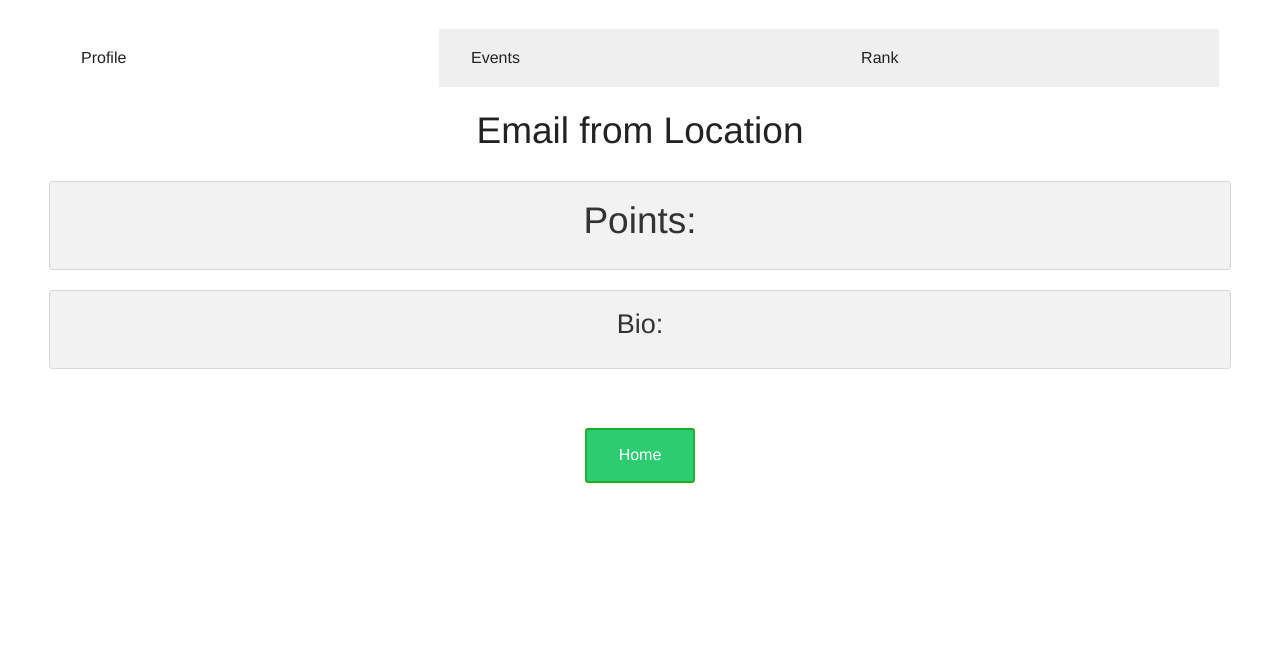
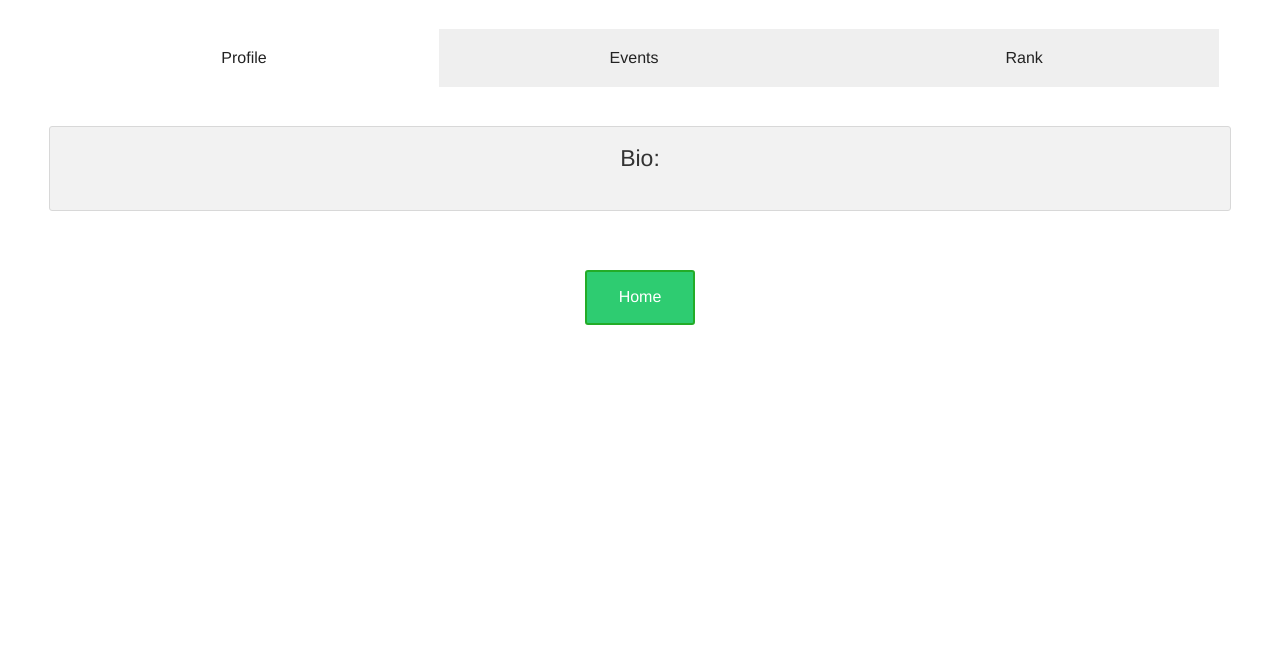
Before and after one commit to JointJBA/Scority, a PHP site: page /user.php in a window 1280 px wide. Shown: the part 135-800 px from the top of the page. Run offline with PHP 8.4, Linux system fonts and the light colour scheme; data that the repository does not hold is empty; some libraries are stand-ins or nearby versions.

Commit message:
Revert "made profile"
This reverts commit 5616f70c1e8addedcd25c85895a84390d9173052.

```diff
--- a/user.php
+++ b/user.php
@@ -32,7 +32,7 @@ $udata = explode(',', getUserInfo(getUserId($ema)));
 
 
 
-<div class="row fullWidth">
+<div class="row text-center fullWidth">
 <div class="row fullWidth">
 <div>
 <ul class="tabs" data-tab>
@@ -42,23 +42,14 @@ $udata = explode(',', getUserInfo(getUserId($ema)));
 </ul>
     <div class="inner">
 <div class="tabs-content">
-<div class="text-center content active" id="panel2-1">
-    <h2>Email from Location</h2>
+  <div class="content active" id="panel2-1">
+    <h2 id="email-title"></h2>
     <br>
 
     <div class="panel radius">
-    <h2>Points:</h2>
+    <h4>Bio:</h4>
     <p>
-
-
-    </p>
-    </div>
-
-    <div class="panel radius">
-    <h3>Bio:</h3>
-    <p>
-
-
+      <H4><?php echo $udata[9];?></H4>
     </p>
     </div>
 
```
